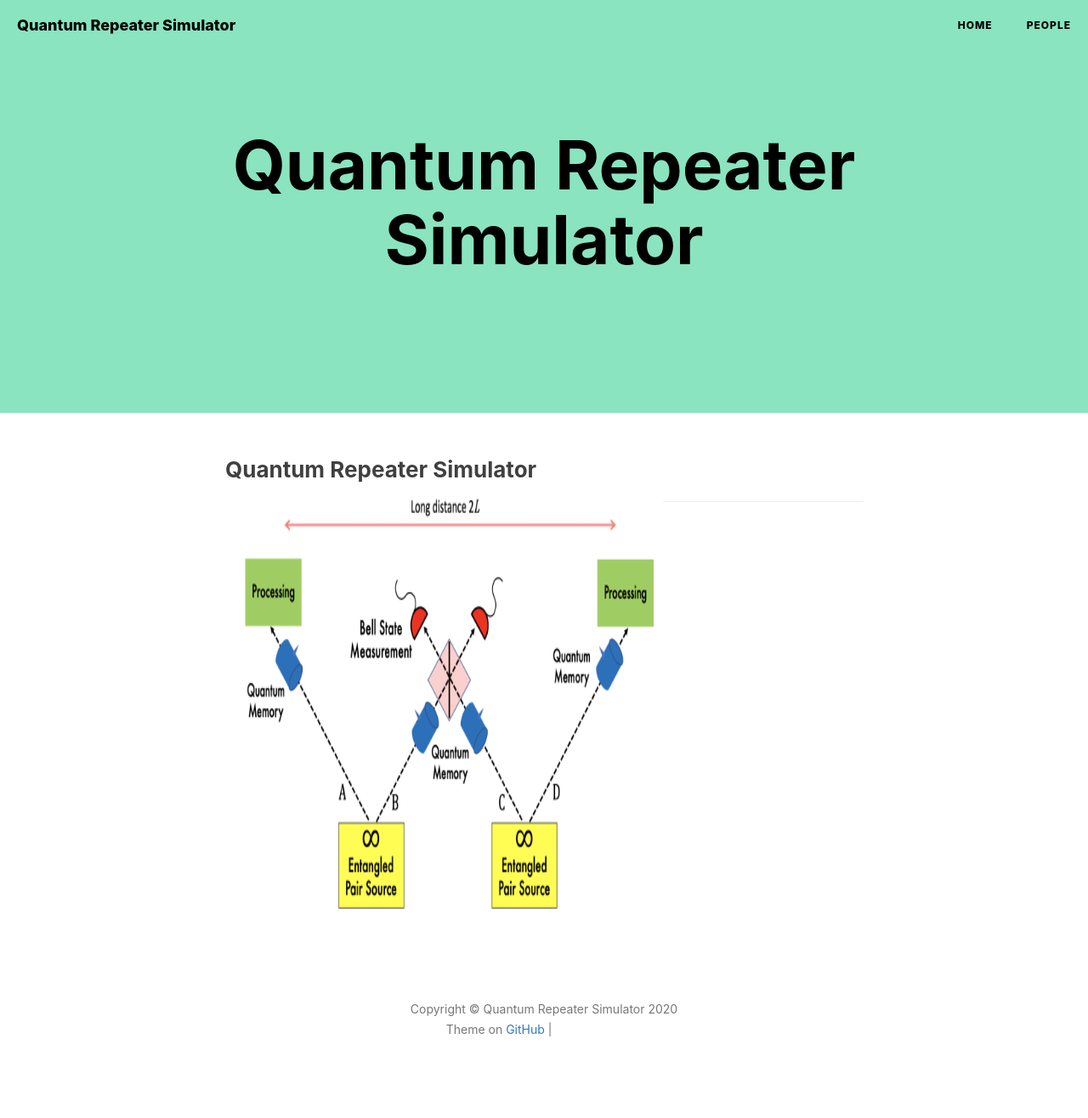
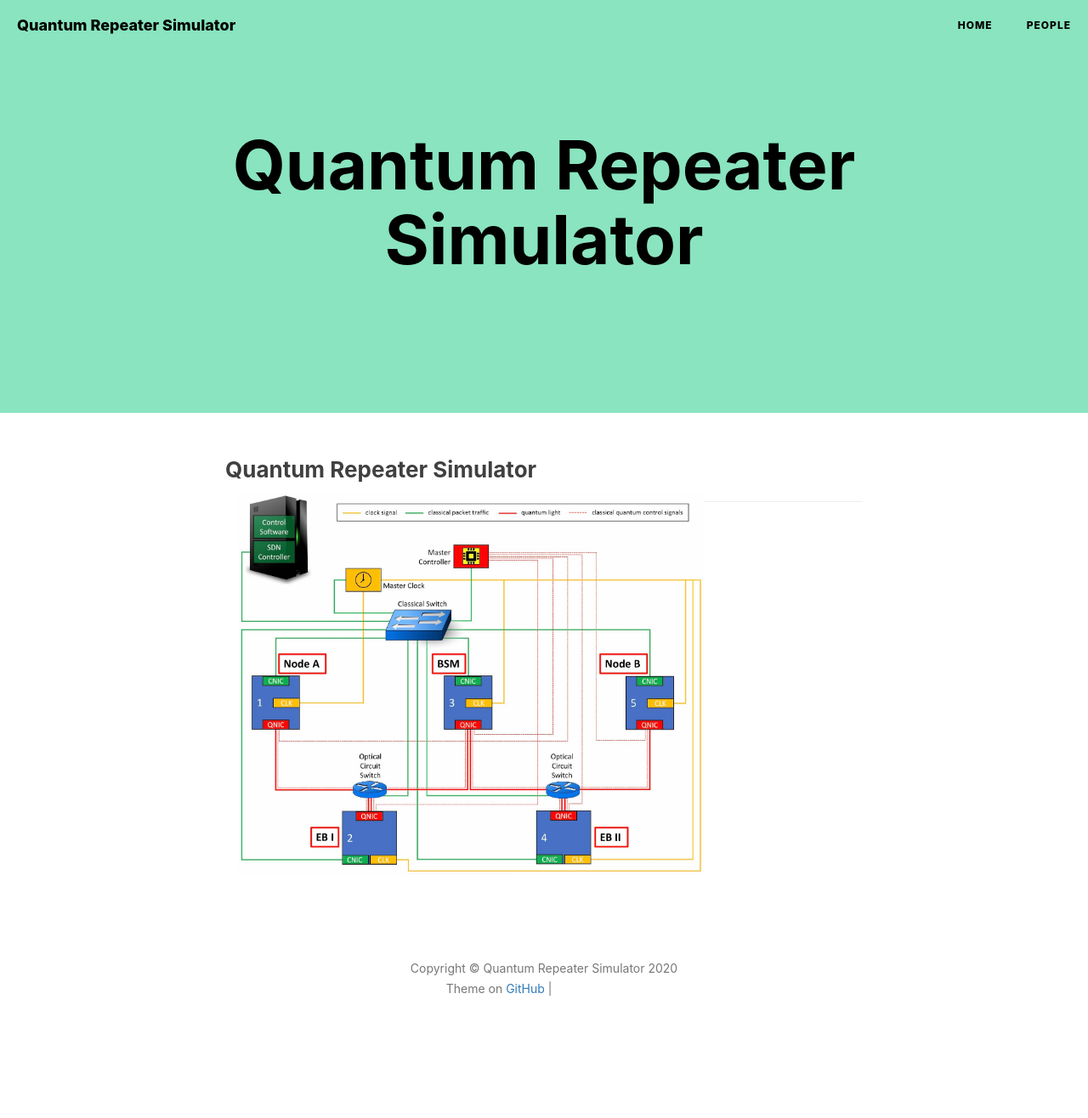
Before and after one commit to QuantumRepeaterSimulator/QuantumRepeaterSimulator.github.io, a Jekyll site: the page built from index.html, in a window 1280 px wide. Shown: the whole page at 85% size. Built offline with Jekyll 4.4.1, drawn with Linux system fonts in a browser that asks for light colours; nearby versions of some CDN libraries; the list of posts is cut into pages by our own code; comment, search, counter and statistics services are not loaded; after the commit the page ends 1268 px from its top, so only the background shows below that; grey boxes are pictures that could not be loaded.

Commit message:
index page

```diff
--- a/index.html
+++ b/index.html
@@ -16,7 +16,7 @@ description: " "
         {% endif %}
         <div class="post-content-preview">
             <div class="col-md-5 order-md-1">
-                <img class="bd-placeholder-img bd-placeholder-img-lg featurette-image img-fluid mx-auto" width="500" height="500" src="https://raw.githubusercontent.com/QuantumRepeaterSimulator/QuantumRepeaterSimulator.github.io/main/img/quantum_repeater/entanglement_swapping.png">
+                <img class="bd-placeholder-img bd-placeholder-img-lg featurette-image img-fluid mx-auto" width="548" height="452" src="https://raw.githubusercontent.com/QuantumRepeaterSimulator/QuantumRepeaterSimulator.github.io/main/img/quantum_repeater/repeater_prototype.png">
                 </img>
             </div>
             <!-- {{ post.content | strip_html | truncate:200 }} -->
```
